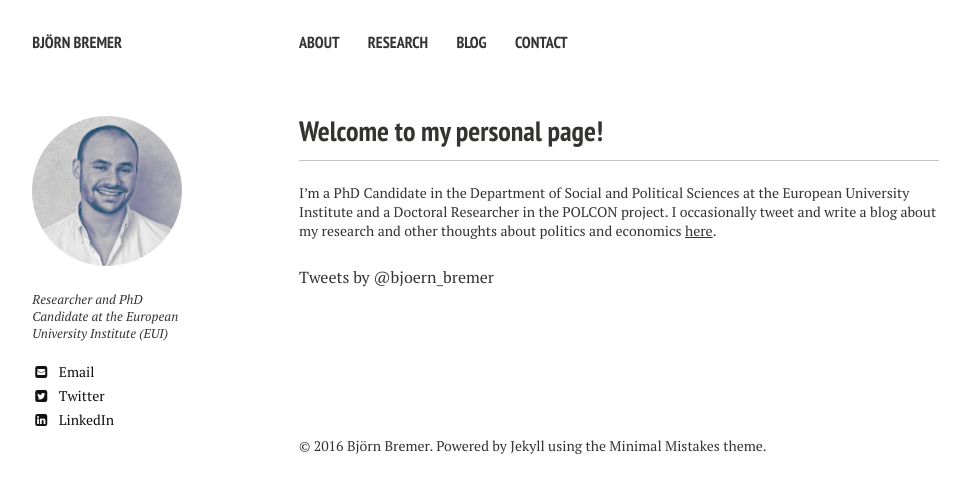
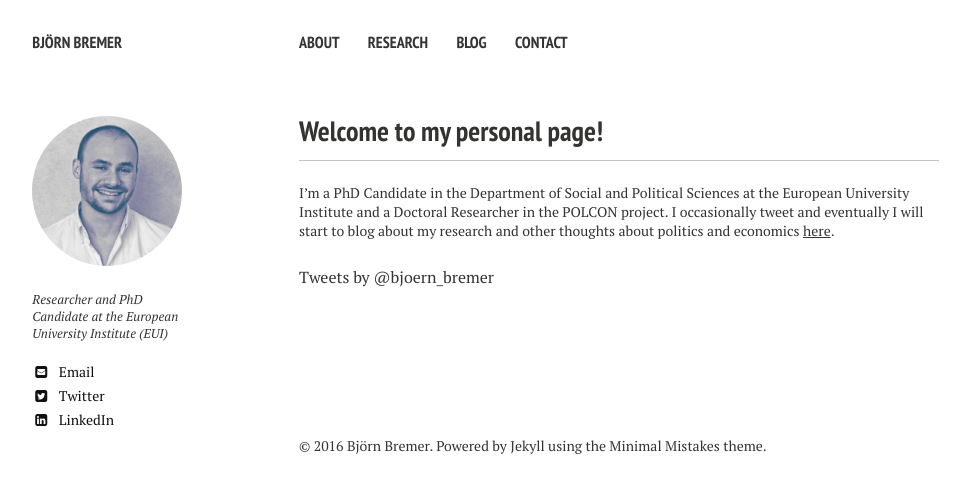
Before and after one commit to bjoernbremer/bjoernbremer.github.io, a Jekyll site: the page built from index.md, in a window 1280 px wide. Shown: the top 493 px of the page, without its empty margins (21-988 px from the left). Built offline with Jekyll 4.4.1, drawn with Linux system fonts in a browser that asks for light colours; nearby versions of some CDN libraries; comment, search, counter and statistics services are not loaded.

Commit message:
First commit

```diff
--- a/index.md
+++ b/index.md
@@ -8,4 +8,4 @@
   creditlink:
 ---
 
-I'm a PhD Candidate in the [Department of Social and Political Sciences](http://www.eui.eu/DepartmentsAndCentres/PoliticalAndSocialSciences/Index.aspx) at the [European University Institute](http://www.eui.eu/Home.aspx) and a Doctoral Researcher in the [POLCON](http://www.eui.eu/Projects/POLCON/Home.aspx) project. I occasionally tweet and write a blog about my research and other thoughts about politics and economics <a href="{{ site.url }}/blog" style="text-decoration: underline">here</a>.
+I'm a PhD Candidate in the [Department of Social and Political Sciences](http://www.eui.eu/DepartmentsAndCentres/PoliticalAndSocialSciences/Index.aspx) at the [European University Institute](http://www.eui.eu/Home.aspx) and a Doctoral Researcher in the [POLCON](http://www.eui.eu/Projects/POLCON/Home.aspx) project. I occasionally tweet and eventually I will start to blog about my research and other thoughts about politics and economics <a href="{{ site.url }}/blog" style="text-decoration: underline">here</a>.
```
